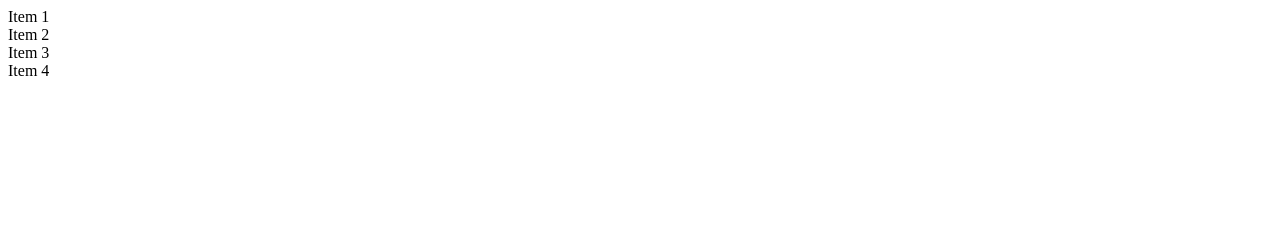
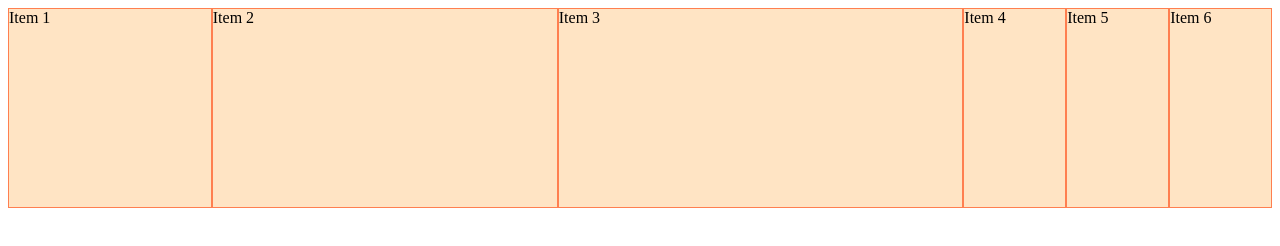
Before and after one commit to stuart-hahn/flexbox-basics, a plain HTML site: page index.html in a window 1280 px wide. Drawn offline with Linux system fonts and the light colour scheme.

Commit message:
fix: add boilerplate HTML and CSS
HTML and CSS is set up with 6 flex items in a flex container.

```diff
--- a/index.html
+++ b/index.html
@@ -4,13 +4,16 @@
     <meta charset="UTF-8" />
     <meta name="viewport" content="width=device-width, initial-scale=1.0" />
     <title>Flexbox Basics</title>
+    <link rel="stylesheet" href="styles.css" />
   </head>
   <body>
     <div class="container">
-      <div class="item">Item 1</div>
-      <div class="item">Item 2</div>
-      <div class="item">Item 3</div>
+      <div class="item item-1">Item 1</div>
+      <div class="item item-2">Item 2</div>
+      <div class="item item-3">Item 3</div>
       <div class="item">Item 4</div>
+      <div class="item">Item 5</div>
+      <div class="item">Item 6</div>
     </div>
   </body>
 </html>
--- a/styles.css
+++ b/styles.css
@@ -0,0 +1,23 @@
+.container {
+  display: flex;
+  background-color: #f4f4f4;
+  height: 200px;
+}
+
+.item {
+  background-color: bisque;
+  border: 1px solid coral;
+  flex: 1;
+}
+
+.item-1 {
+  flex: 2;
+}
+
+.item-2 {
+  flex: 3 0 auto;
+}
+
+.item-3 {
+  flex: 4;
+}
```
